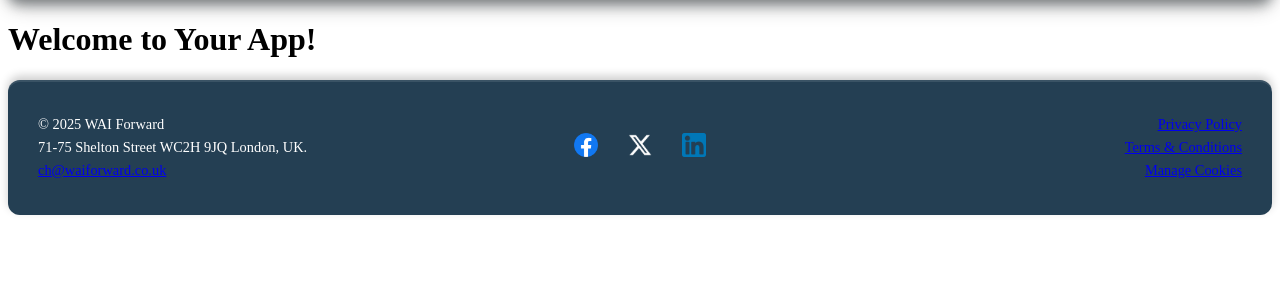
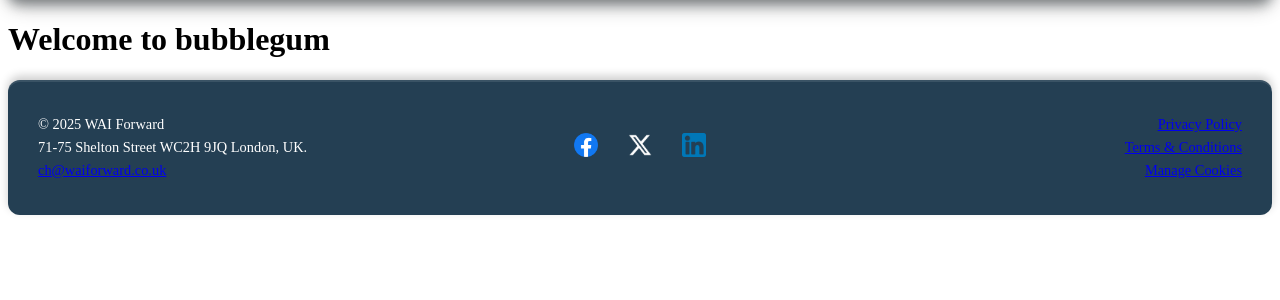
Before and after one commit to WAI-Forward/WAI-Core-Public, a Flask app: page / in a window 1280 px wide. Shown: the part 88-388 px from the top of the page. Run offline with Flask 3, Linux system fonts and the light colour scheme; some libraries are stand-ins or nearby versions.

Commit message:
Initial commit with updated h1 to 'Welcome to bubblegum'

```diff
--- a/src/app/templates/pages/home.html
+++ b/src/app/templates/pages/home.html
@@ -10,6 +10,6 @@
 
 {% block content %}
 
-    <h1>Welcome to Your App!</h1>
+    <h1>Welcome to bubblegum</h1>
 
 {% endblock %}
```
